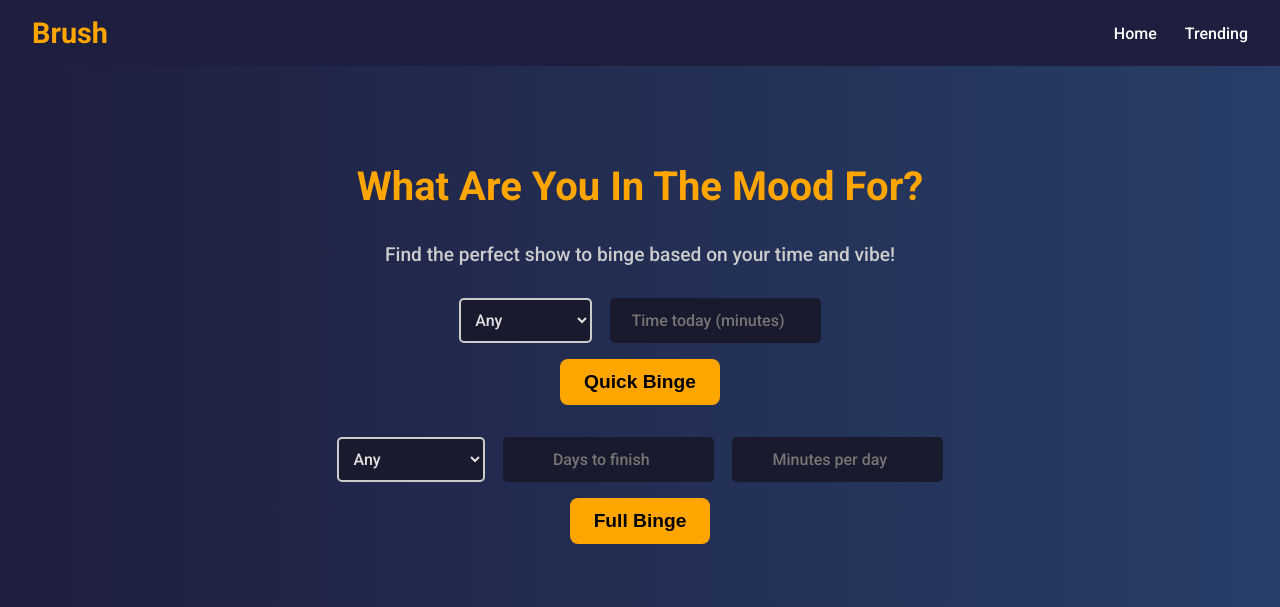
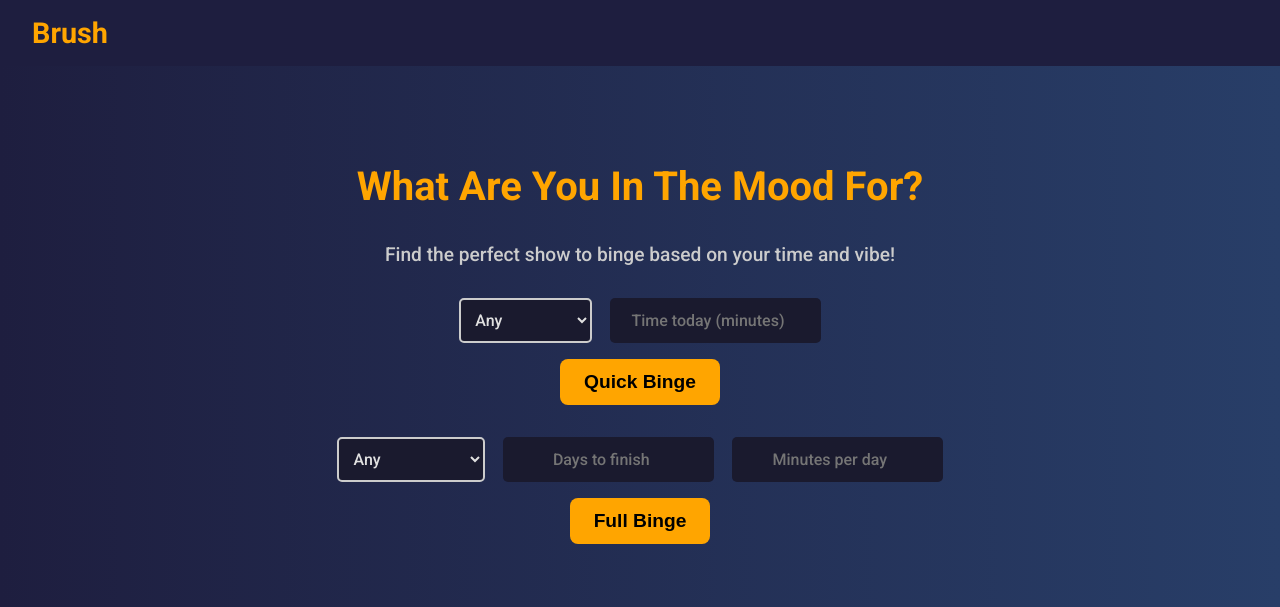
Before and after one commit to tobyzhan/brush, a Flask app: page / in a window 1280 px wide. Shown: the top 607 px of the page. Run offline with Flask 3, Linux system fonts and the light colour scheme; parts of the project's set-up code (start-up, migrations or seed data) failed here and were passed over.

Commit message:
finalized everything

```diff
--- a/brushapp/templates/homepage.html
+++ b/brushapp/templates/homepage.html
@@ -10,10 +10,6 @@
 <body>
     <header>
         <div class="logo">Brush</div>
-        <nav>
-            <a href="#">Home</a>
-            <a href="#">Trending</a>
-        </nav>
     </header>
 
     <section class="hero">
```
